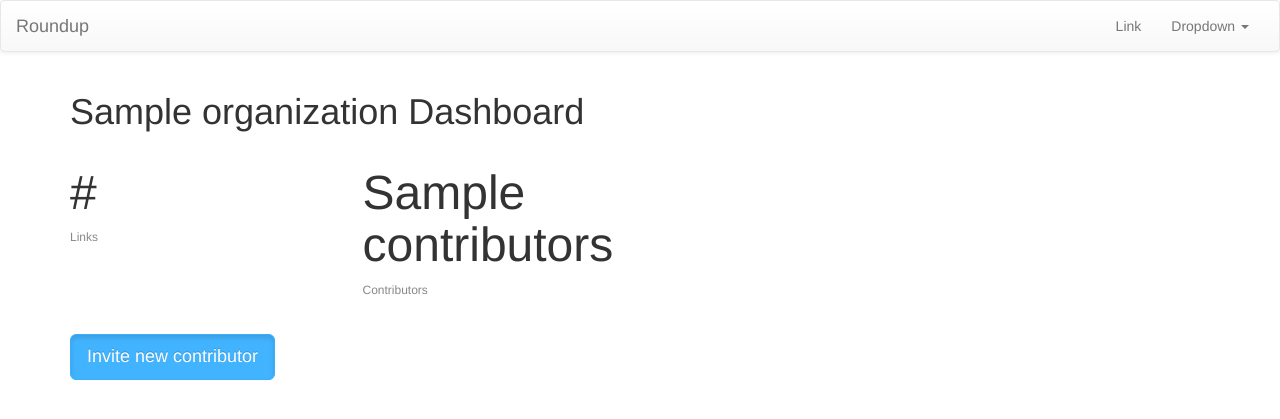
After one commit to anniejocain/signalback, a Django app: template roundup_web/roundup/templates/dashboard/dashboard.html in a window 1280 px wide. The commit adds this page. Shown: the top 419 px of the page. Run offline with Django 3.2, Linux system fonts and the light colour scheme; the template is opened without the code that fills it: most values are stand-ins (such as "Sample title", 1, 10 or a date in 2020); parts of the project's set-up code (start-up, migrations or seed data) failed here and were passed over; some libraries are stand-ins or nearby versions.

Commit message:
basic dashboard page

```diff
--- /dev/null
+++ b/roundup_web/roundup/templates/dashboard/dashboard.html
@@ -0,0 +1,29 @@
+{% extends "layouts/base.html" %}
+{% load static bootstrap_tags %}
+{% get_static_prefix as STATIC_PREFIX %}
+
+{% block title %}Roundup{% endblock title %}
+
+{% block content %}
+
+    <div class="container">
+        <h1>{{organization}} Dashboard</h1>
+        <div class="row dashboard-row">
+            <div class="col-sm-3">
+                <p class="count-number">{{ links }}</p>
+                <p class="count-label">Links</p>
+            </div>
+            <div class="col-sm-3">
+                <p class="count-number">{{ contributors }}</p>
+                <p class="count-label">Contributors</p>
+            </div>
+        </div>
+        <div class="row dashboard-row">
+            <div class="col-sm-4">
+                <a href="{% url 'dashboard_generate_key' %}" class="btn btn-primary btn-lg active" role="button">Invite new contributor</a>
+            </div>
+        </div>
+    </div><!-- /.container -->
+
+
+{% endblock content %}
--- a/roundup_web/roundup/urls.py
+++ b/roundup_web/roundup/urls.py
@@ -17,6 +17,7 @@ urlpatterns = patterns('roundup.views',
     url(r'^install-bookmarklet/(?P<bookmarklet_key_id>[a-zA-Z0-9\-]+)/$', 'common.install_bookmarklet', name='common_install_bookmarklet'),
 
     # Organization Pages
+    url(r'^dashboard/$', 'dashboard.landing', name='dashboard_landing'),
     url(r'^(?P<slug>[a-zA-Z-]+)/items/?$', 'dashboard.display_items', name='dashboard_display_items'),
     url(r'^dashboard/generate-key/$', 'dashboard.generate_key', name='dashboard_generate_key'),
 
--- a/roundup_web/static/css/style.css
+++ b/roundup_web/static/css/style.css
@@ -21,3 +21,28 @@
 }
 
 /* Item page for org page - end */
+
+/* Dashboard */
+
+.dashboard-row {
+    margin-top:35px;
+}
+
+.count-label {
+    font-family: $sans-font;
+    font-size:12px;
+    margin-bottom:0px;
+    margin-top:0px;
+    color:#888;
+    font-weight:400;
+}
+
+.count-number {
+    font-family: $sans-font;
+    font-size:48px;
+    font-weight:500;
+    line-height:1.1em;
+    color: #333;
+}
+
+/* Dashboard end */
```
Also changed, not shown: roundup_web/roundup/views/dashboard.py (+16 -0 lines).
